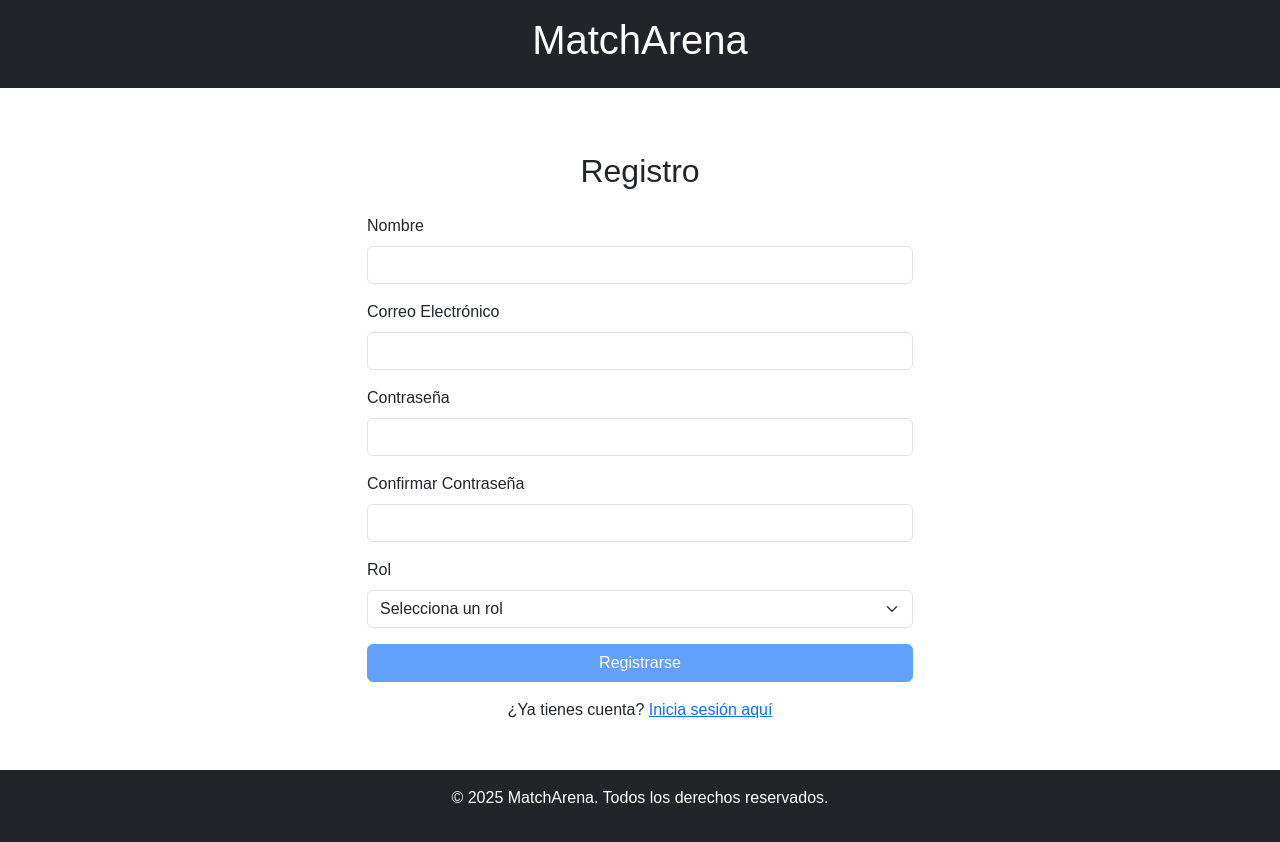
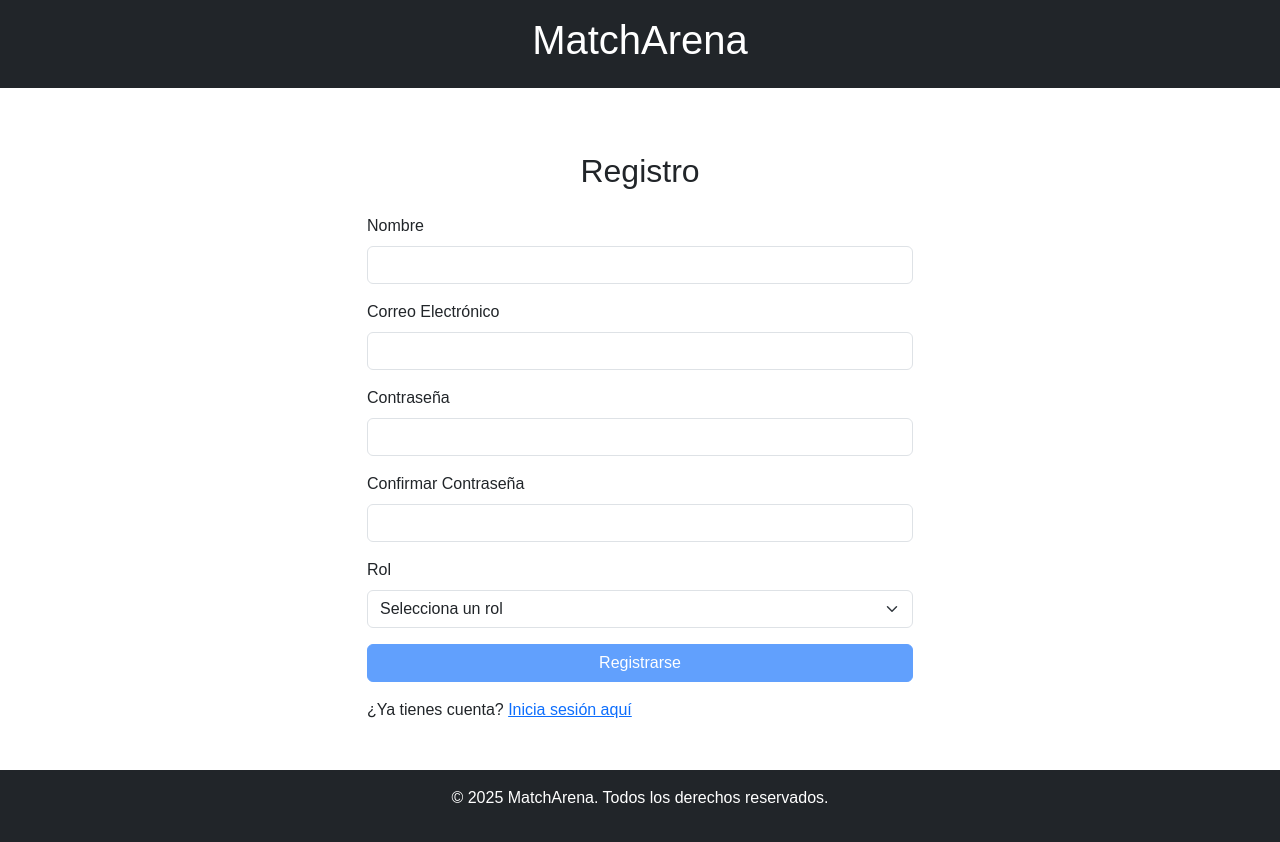
Before and after one commit to alvarodev8/MatchArenaFrontend, an Angular app: page /register in a window 1280 px wide. Built offline with nearby package versions, Linux system fonts and the light colour scheme.

Commit message:
unify form layout structure across all forms

```diff
--- a/src/app/features/auth/register/register.component.html
+++ b/src/app/features/auth/register/register.component.html
@@ -59,8 +59,8 @@
             </div>
             <button type="submit" class="btn btn-primary w-100" [disabled]="registerForm.invalid">Registrarse</button>
         </form>
-        <p class="text-center mt-3">
-            ¿Ya tienes cuenta? <a routerLink="/login">Inicia sesión aquí</a>
-        </p>
+        <div class="mt-3">
+            <p>¿Ya tienes cuenta? <a routerLink="/login">Inicia sesión aquí</a></p>
+        </div>
     </div>
 </div>
```
